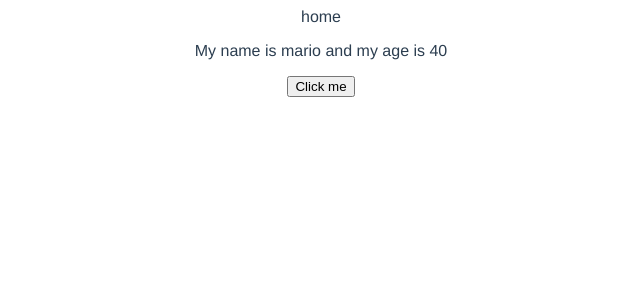
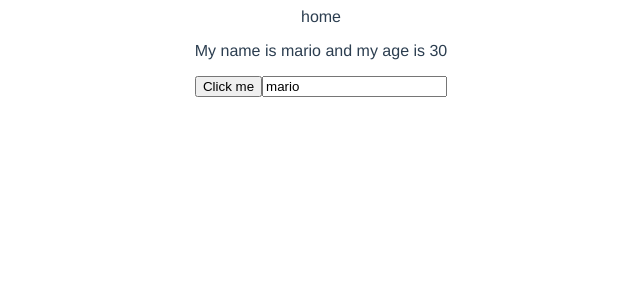
Before and after one commit to Charlon-Dale/chad-blog, a Vue app: page / in a window 1280 px wide. Shown: the top 300 px of the page, without its empty margins (319-959 px from the left). Built offline with nearby package versions, Linux system fonts and the light colour scheme.

Commit message:
added v-model for input

```diff
--- a/src/views/Home.vue
+++ b/src/views/Home.vue
@@ -3,6 +3,7 @@
     home
     <p>My name is {{ name }} and my age is {{ age }}</p>
     <button @click="handleClick">Click me</button>
+    <input type="text" v-model="name">
   </div>
 </template>
 
@@ -26,7 +27,7 @@
   },
   data() {
     return {
-      age: 40
+      score: 5
     }
   }
 }
```
